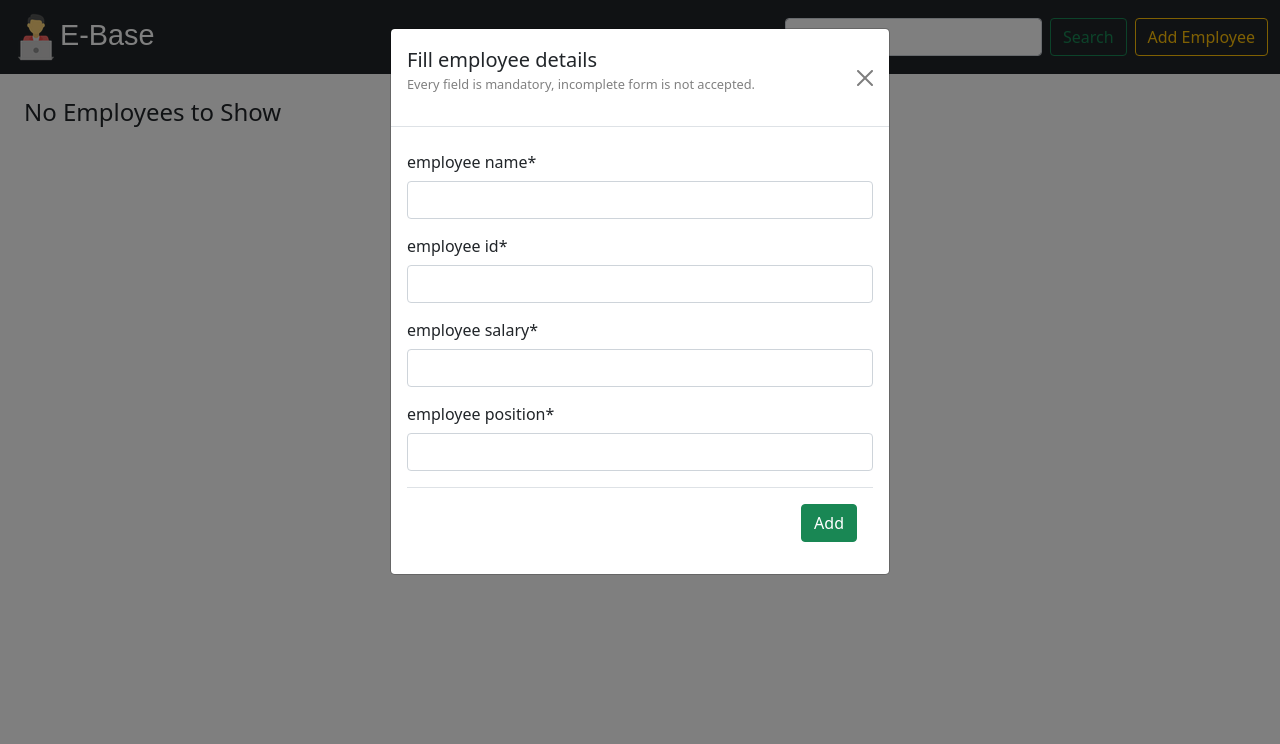
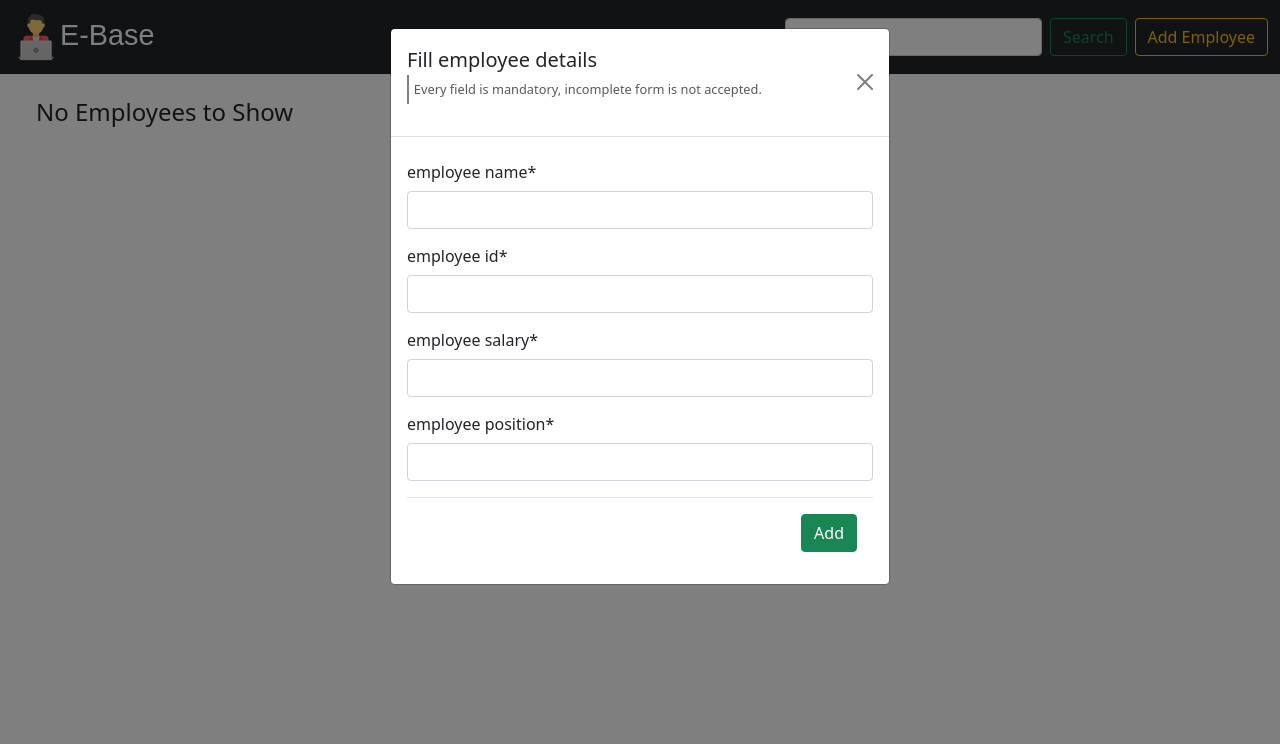
Before and after one commit to milanpatel1604/E-base-software, a website: page index.html in a window 1280 px wide. Both pictures are taken after typing "Sample" into the empty fields and a click on the button "Add Employee". Shown: the top 744 px of the page. Drawn offline with nearby package versions, Linux system fonts and the light colour scheme.

Commit message:
Update style.css

```diff
--- a/css/style.css
+++ b/css/style.css
@@ -3,15 +3,22 @@
     font-family: fantasy;
 }
 
-.modal-title p{
+.subtitle-p{
+    border-left: 2px solid gray;
+    padding: .3rem;
     font-size: .8rem;
-    color: gray;
+    color: rgb(90, 89, 89);
 }
-
 .addEmpBtn{
     min-width: max-content;
     margin-left: .5rem;
 }
+
+.eCards{
+    margin: 0;
+    justify-content: space-between;
+}
+
 .footer{
     color: white;
     position: fixed;
```
